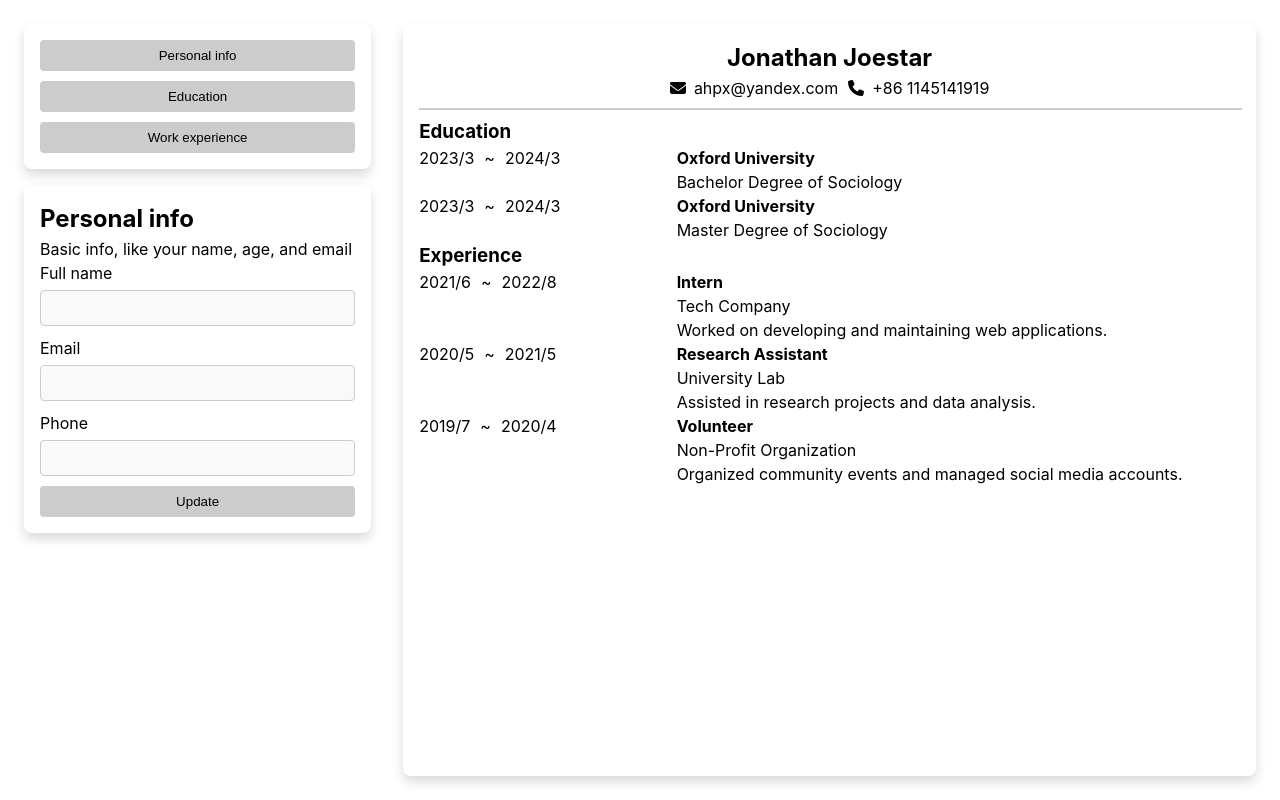
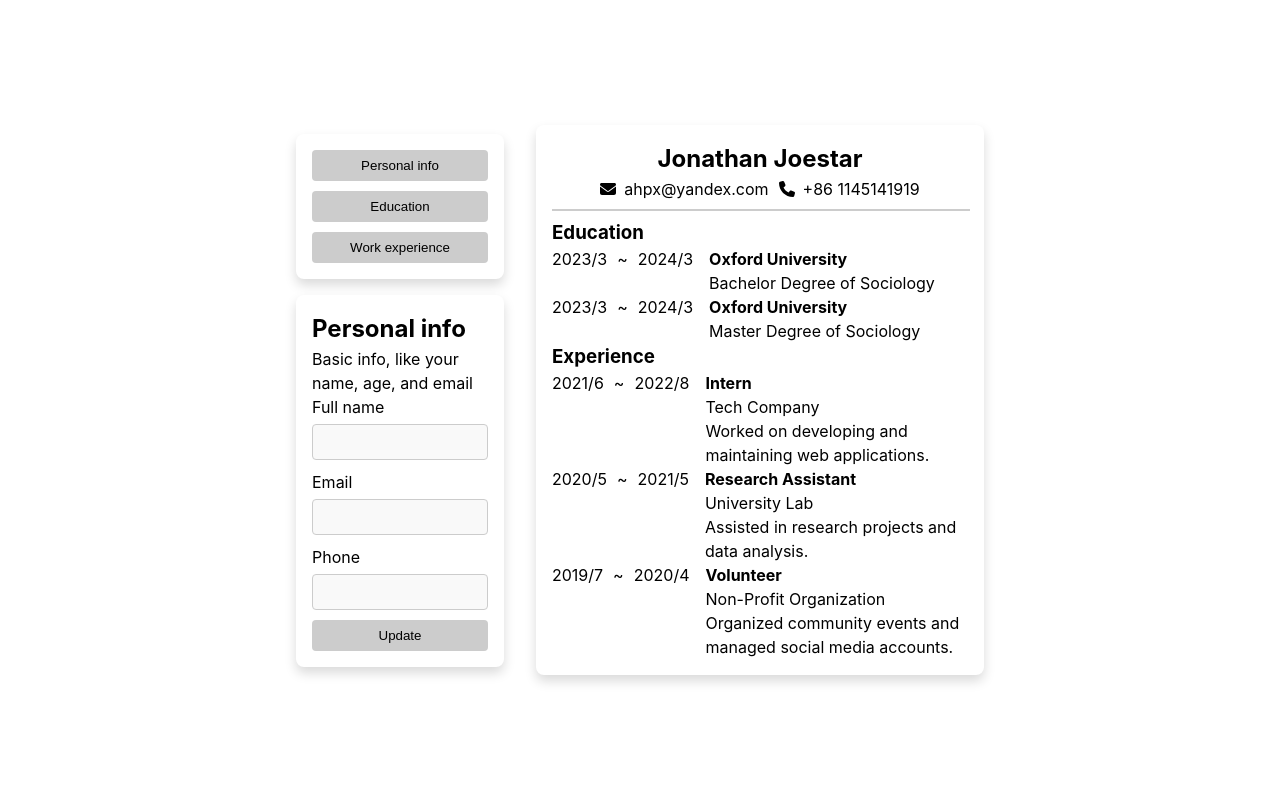
Before and after one commit to ahpx-odin-projects/odin-cv-builder, a React (Vite) app: page / in a window 1280 px wide. Built offline with nearby package versions, Linux system fonts and the light colour scheme.

Commit message:
Improve layout accessbility

```diff
--- a/src/App.css
+++ b/src/App.css
@@ -1,8 +1,3 @@
-.main {
-  display: grid;
-  grid-template-columns: 3fr 7fr;
-}
-
 button {
   background-color: #cccccc;
   color: #000000;
@@ -48,3 +43,27 @@ hr {
   border: 1px solid #ccc;
   width: 100%;
 }
+
+body {
+  margin: 0;
+}
+
+body, html {
+  height: 100%;
+  width: 100%;
+}
+
+.main {
+  display: flex;
+  justify-content: center;
+  align-items: center;
+  height: 100%;
+}
+
+.preview {
+  max-width: 60vh;
+}
+
+.sidebar {
+  width: 30vh;
+}
--- a/src/App.jsx
+++ b/src/App.jsx
@@ -6,8 +6,12 @@ import Preview from './Components/CVPreview/Preview'
 function App() {
   return (
     <div className='main'>
-      <Sidebar />
-      <Preview />
+      <div className='sidebar'>
+        <Sidebar />
+      </div>
+      <div className='preview'>
+        <Preview />
+      </div>
     </div>
   )
 }
--- a/src/Components/CVPreview/Experience.jsx
+++ b/src/Components/CVPreview/Experience.jsx
@@ -3,16 +3,14 @@ export default function Experience({startTime, endTime, title, subtitle, descrip
     <div
       style={{
         display: "grid",
-        gridTemplateColumns: "3fr 7fr",
+        gridTemplateColumns: "1fr 6fr",
         gap: "16px",
-        width: '100%'
       }}
     >
       <div
         style={{
           display: "flex",
           flexDirection: "row",
-          alignItems: "start",
           gap:'10px',
         }}
       >
--- a/src/Components/CVPreview/Preview.jsx
+++ b/src/Components/CVPreview/Preview.jsx
@@ -6,7 +6,7 @@ import Experience from "./Experience"
 
 export default function Preview() {
     return (<Card style={{
-        height: '90vh',
+        // height: '90vh',
       }}>
         <div style={{display: 'flex', alignItems: 'center', flexDirection:'column'}}>
             <h2>Jonathan Joestar</h2>
@@ -22,7 +22,10 @@ export default function Preview() {
             </div>
         </div>
         <hr/>
-        <div>
+        <div style={{
+            display: 'flex',
+            flexDirection: 'column',
+        }}>
             <h3>Education</h3>
             <Experience startTime='2023/3' endTime='2024/3' title='Oxford University' subtitle='Bachelor Degree of Sociology'/>
             <Experience startTime='2023/3' endTime='2024/3' title='Oxford University' subtitle='Master Degree of Sociology'/>
--- a/src/index.css
+++ b/src/index.css
@@ -1,8 +1,9 @@
-:root {
+#root {
   font-family: Inter, system-ui, Avenir, Helvetica, Arial, sans-serif;
   line-height: 1.5;
   font-weight: 400;
-
+  height: 100%;
+  width: 100%;
   font-synthesis: none;
   text-rendering: optimizeLegibility;
   -webkit-font-smoothing: antialiased;
```
